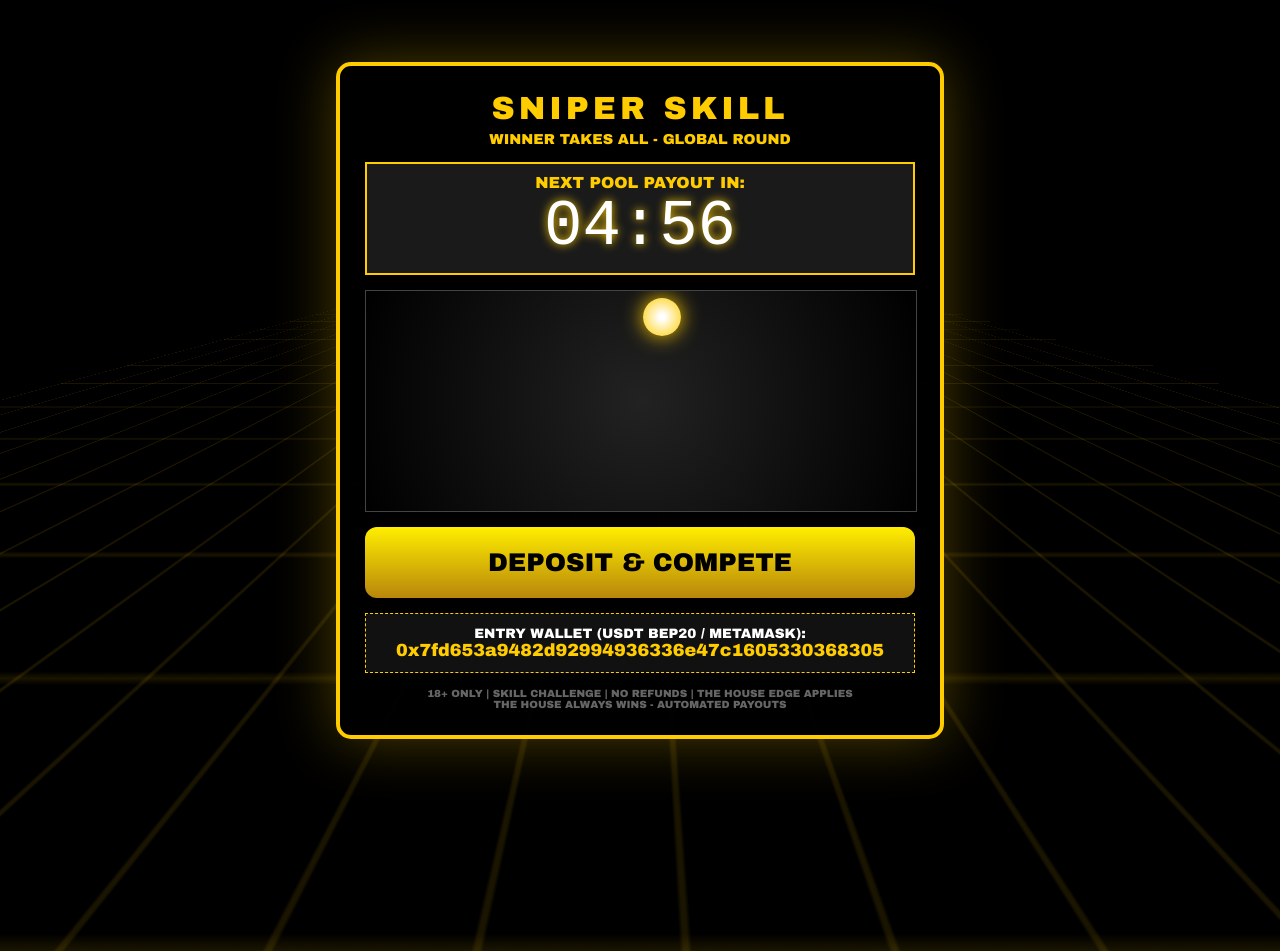
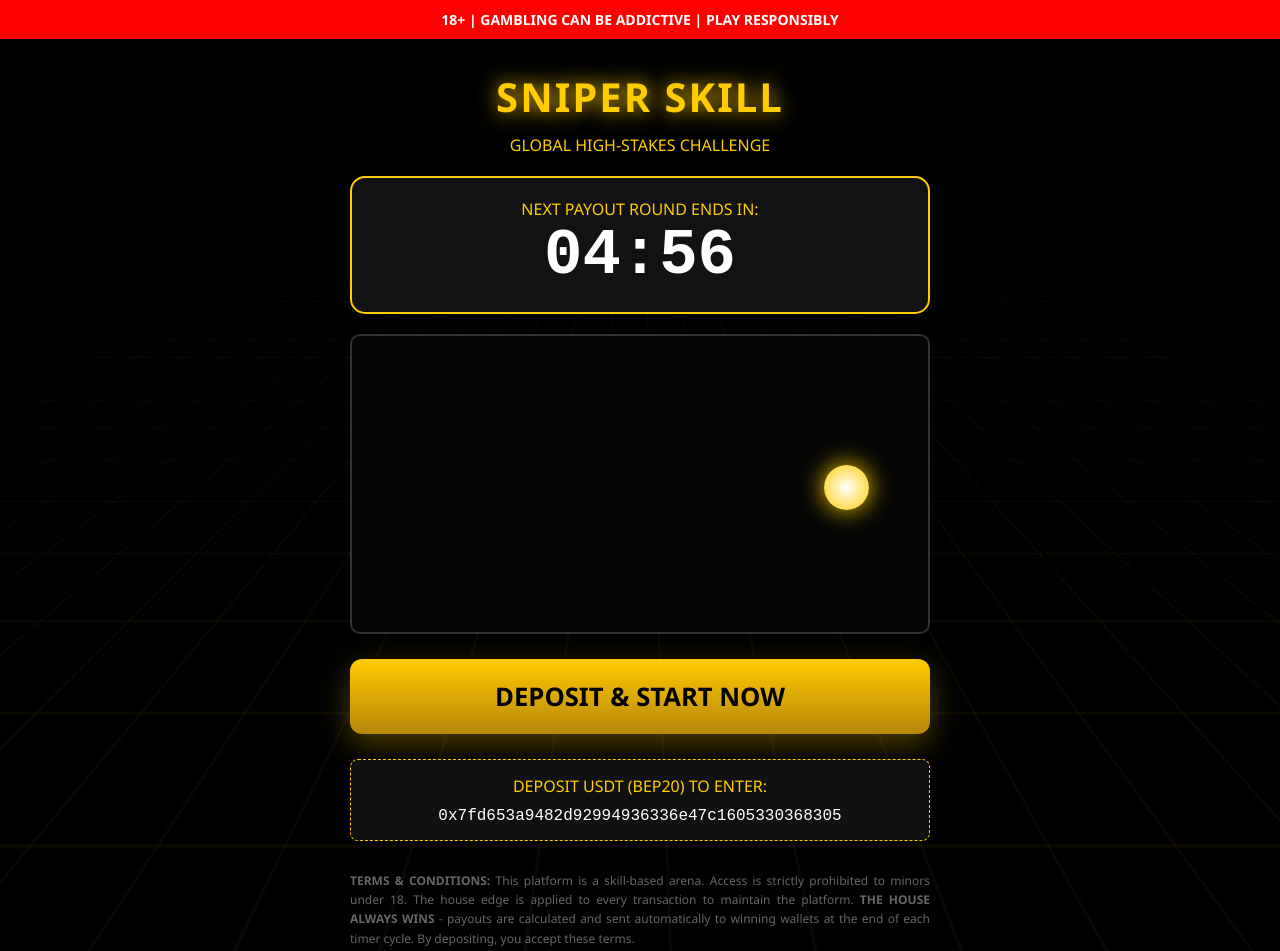
Before and after one commit to tiveriver/sniperskill, a plain HTML site: page index.html in a window 1280 px wide. Shown: the top 951 px of the page. Before the commit the page ends 800 px from the top, so only its background shows below. Drawn offline with Linux system fonts and the light colour scheme.

Commit message:
index.html

```diff
--- a/index.html
+++ b/index.html
@@ -2,115 +2,125 @@
 <html lang="en">
 <head>
     <meta charset="UTF-8">
-    <meta name="viewport" content="width=device-width, initial-scale=1.0">
-    <title>SNIPER SKILL | ELITE GLOBAL CHALLENGE</title>
+    <meta name="viewport" content="width=device-width, initial-scale=1.0, maximum-scale=1.0, user-scalable=no">
+    <title>SNIPER SKILL - OFFICIAL ARENA</title>
     <style>
-        :root { --gold: #ffcc00; --dark: #0a0a0a; }
+        :root { --gold: #ffcc00; --dark-bg: #000000; }
+
+        /* Reset totale per evitare tagli */
+        * { box-sizing: border-box; }
         body {
-            background-color: #000; color: var(--gold);
-            font-family: 'Arial Black', Gadget, sans-serif;
-            margin: 0; overflow: hidden; display: flex; flex-direction: column;
-            align-items: center; justify-content: center; height: 100vh;
+            margin: 0; padding: 0; background-color: var(--dark-bg); color: var(--gold);
+            font-family: 'Segoe UI', Arial, sans-serif; min-height: 100vh;
+            display: flex; flex-direction: column; align-items: center;
         }
 
-        /* DISEGNI E PROFONDITÀ 3D */
-        .grid-bg {
+        /* SFONDO CON PROFONDITÀ */
+        .grid-background {
             position: fixed; top: 0; left: 0; width: 100%; height: 100%;
-            background:
-                linear-gradient(rgba(255, 204, 0, 0.1) 2px, transparent 2px),
-                linear-gradient(90deg, rgba(255, 204, 0, 0.1) 2px, transparent 2px);
-            background-size: 50px 50px;
-            perspective: 400px; transform: perspective(300px) rotateX(60deg);
-            z-index: -1; animation: moveGrid 4s linear infinite;
+            background: linear-gradient(rgba(255,204,0,0.05) 1px, transparent 1px),
+                        linear-gradient(90deg, rgba(255,204,0,0.05) 1px, transparent 1px);
+            background-size: 50px 50px; transform: perspective(500px) rotateX(60deg);
+            z-index: -1; animation: moveGrid 8s linear infinite;
         }
-        @keyframes moveGrid { from { background-position: 0 0; } to { background-position: 0 50px; } }
+        @keyframes moveGrid { from { background-position: 0 0; } to { background-position: 0 400px; } }
 
-        .game-container {
-            background: rgba(0, 0, 0, 0.95); border: 4px solid var(--gold);
-            padding: 25px; border-radius: 15px; box-shadow: 0 0 60px rgba(255, 204, 0, 0.3);
-            text-align: center; width: 90%; max-width: 550px; z-index: 10;
+        /* AVVISO MINORI - SEMPRE VISIBILE */
+        .age-warning { background: #ff0000; color: #fff; width: 100%; text-align: center; padding: 10px; font-weight: bold; font-size: 14px; z-index: 100; }
+
+        .wrapper { width: 95%; max-width: 600px; text-align: center; padding: 20px 10px; }
+
+        h1 { font-size: 2.5rem; text-shadow: 0 0 20px var(--gold); margin: 10px 0; letter-spacing: 2px; }
+
+        .timer-section { background: rgba(20,20,20,0.9); border: 2px solid var(--gold); border-radius: 15px; padding: 20px; margin: 20px 0; }
+        #timer { font-size: 4rem; color: #fff; font-family: 'Courier New', monospace; font-weight: bold; }
+
+        /* AREA GIOCO */
+        #arena {
+            width: 100%; height: 300px; background: #050505; border: 2px solid #333;
+            position: relative; overflow: hidden; border-radius: 10px; cursor: crosshair;
+        }
+        #target-ball {
+            width: 45px; height: 45px; background: radial-gradient(circle, #fff 0%, var(--gold) 100%);
+            border-radius: 50%; position: absolute; box-shadow: 0 0 25px var(--gold);
+            transition: 0.1s linear; z-index: 50;
         }
 
-        .timer-box { background: #1a1a1a; border: 2px solid var(--gold); margin: 15px 0; padding: 10px; }
-        #timer { font-size: 4rem; color: #fff; text-shadow: 0 0 10px var(--gold); font-family: monospace; }
-
-        /* AREA GIOCO CON PALLINA */
-        #arena {
-            width: 100%; height: 220px; background: radial-gradient(circle, #222 0%, #000 100%);
-            border: 1px solid #444; position: relative; margin: 15px 0; overflow: hidden; cursor: crosshair;
-        }
-        #target {
-            width: 38px; height: 38px; background: radial-gradient(circle, #fff 10%, var(--gold) 100%);
-            border-radius: 50%; position: absolute; box-shadow: 0 0 20px var(--gold);
-            transition: 0.1s linear;
+        .cta-button {
+            background: linear-gradient(180deg, var(--gold) 0%, #b8860b 100%);
+            color: #000; padding: 20px; font-size: 1.6rem; font-weight: 900;
+            text-decoration: none; border-radius: 12px; display: block; margin: 25px 0;
+            box-shadow: 0 10px 30px rgba(255,204,0,0.3); border: none;
         }
 
-        .action-btn {
-            background: linear-gradient(180deg, #ffee00 0%, #b8860b 100%);
-            color: #000; padding: 22px; font-size: 1.6rem; font-weight: 900;
-            text-decoration: none; border-radius: 12px; display: block; margin: 15px 0;
-            box-shadow: 0 5px 15px rgba(0,0,0,0.5); border: none; cursor: pointer;
-        }
+        .wallet-container { background: #111; border: 1px dashed var(--gold); padding: 15px; border-radius: 8px; margin-bottom: 30px; }
+        .wallet-address { color: #fff; font-size: 1rem; word-break: break-all; display: block; margin-top: 10px; font-family: monospace; }
 
-        .wallet-info { background: #111; padding: 12px; font-size: 0.85rem; border: 1px dashed var(--gold); color: #fff; word-break: break-all; }
-        .footer-legal { font-size: 0.65rem; color: #666; margin-top: 15px; text-transform: uppercase; }
+        .legal-box { font-size: 12px; color: #666; line-height: 1.6; text-align: justify; margin-bottom: 50px; }
     </style>
 </head>
 <body>
 
-    <div class="grid-bg"></div>
+    <div class="grid-background"></div>
+    <div class="age-warning">18+ | GAMBLING CAN BE ADDICTIVE | PLAY RESPONSIBLY</div>
 
-    <div class="game-container">
-        <h1 style="margin:0; letter-spacing:4px;">SNIPER SKILL</h1>
-        <p style="margin:5px 0; font-size:0.9rem;">WINNER TAKES ALL - GLOBAL ROUND</p>
+    <div class="wrapper">
+        <h1>SNIPER SKILL</h1>
+        <p style="margin: 0;">GLOBAL HIGH-STAKES CHALLENGE</p>
 
-        <div class="timer-box">
-            NEXT POOL PAYOUT IN:
+        <div class="timer-section">
+            <span style="font-size: 1rem;">NEXT PAYOUT ROUND ENDS IN:</span>
             <div id="timer">05:00</div>
         </div>
 
-        <div id="arena"><div id="target"></div></div>
-
-        <a href="https://otieu.com/4/8892095" target="_blank" class="action-btn">DEPOSIT & COMPETE</a>
-
-        <div class="wallet-info">
-            ENTRY WALLET (USDT BEP20 / METAMASK):<br>
-            <span style="color:var(--gold); font-size:1.1rem;">0x7fd653a9482d92994936336e47c1605330368305</span>
+        <div id="arena">
+            <div id="target-ball"></div>
         </div>
 
-        <div class="footer-legal">
-            18+ ONLY | SKILL CHALLENGE | NO REFUNDS | THE HOUSE EDGE APPLIES <br>
-            <b>THE HOUSE ALWAYS WINS</b> - AUTOMATED PAYOUTS
+        <a href="https://otieu.com/4/8892095" target="_blank" class="cta-button">DEPOSIT & START NOW</a>
+
+        <div class="wallet-container">
+            DEPOSIT USDT (BEP20) TO ENTER:
+            <span class="wallet-address">0x7fd653a9482d92994936336e47c1605330368305</span>
+        </div>
+
+        <div class="legal-box">
+            <strong>TERMS & CONDITIONS:</strong> This platform is a skill-based arena. Access is strictly prohibited to minors under 18.
+            The house edge is applied to every transaction to maintain the platform. <strong>THE HOUSE ALWAYS WINS</strong> - payouts are
+            calculated and sent automatically to winning wallets at the end of each timer cycle. By depositing, you accept these terms.
         </div>
     </div>
 
     <script>
-        // TIMER 5 MINUTI (LOOP)
-        let seconds = 300;
-        const timerDisplay = document.getElementById('timer');
+        // TIMER 5 MINUTI
+        let time = 300;
+        const timerLabel = document.getElementById('timer');
         setInterval(() => {
-            let m = Math.floor(seconds / 60);
-            let s = seconds % 60;
-            timerDisplay.innerText = `0${m}:${s < 10 ? '0' : ''}${s}`;
-            if (seconds <= 0) { seconds = 300; alert("ROUND OVER! NEW POOL STARTED."); }
-            else { seconds--; }
+            let m = Math.floor(time / 60);
+            let s = time % 60;
+            timerLabel.innerText = `0${m}:${s < 10 ? '0' : ''}${s}`;
+            if (time <= 0) { time = 300; } else { time--; }
         }, 1000);
 
-        // PALLINA DIFFICILE (MOVIMENTO)
-        const target = document.getElementById('target');
+        // MOVIMENTO PALLINA (DIFFICILE)
+        const ball = document.getElementById('target-ball');
         const arena = document.getElementById('arena');
-        function moveTarget() {
-            const maxX = arena.clientWidth - 40;
-            const maxY = arena.clientHeight - 40;
-            target.style.left = Math.random() * maxX + 'px';
-            target.style.top = Math.random() * maxY + 'px';
+        function moveBall() {
+            const maxX = arena.clientWidth - 45;
+            const maxY = arena.clientHeight - 45;
+            ball.style.left = Math.random() * maxX + 'px';
+            ball.style.top = Math.random() * maxY + 'px';
         }
-        setInterval(moveTarget, 700); // Velocità alta per vincere sempre
+        setInterval(moveBall, 600); // Velocità alta
 
-        // REDIRECT AGGRESSIVI
-        target.onclick = () => window.open("https://otieu.com/4/8892095", "_blank");
-        arena.onclick = (e) => { if(e.target !== target) window.open("https://otieu.com/4/8892095", "_blank"); };
+        // REDIRECTS
+        ball.onclick = (e) => {
+            e.stopPropagation();
+            window.open("https://otieu.com/4/8892095", "_blank");
+        };
+        arena.onclick = () => {
+            window.open("https://otieu.com/4/8892095", "_blank");
+        };
     </script>
-
 </body>
 </html>
```
